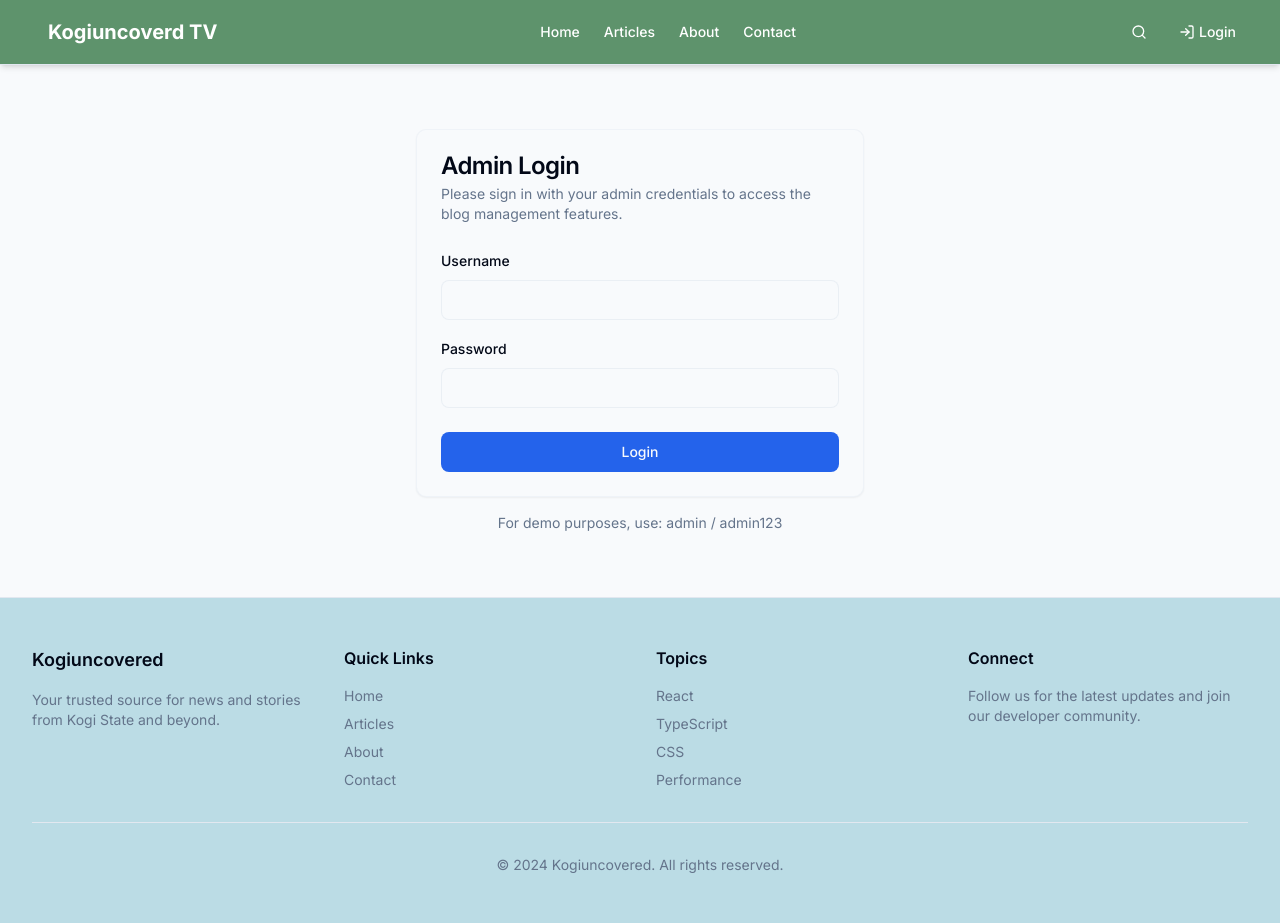
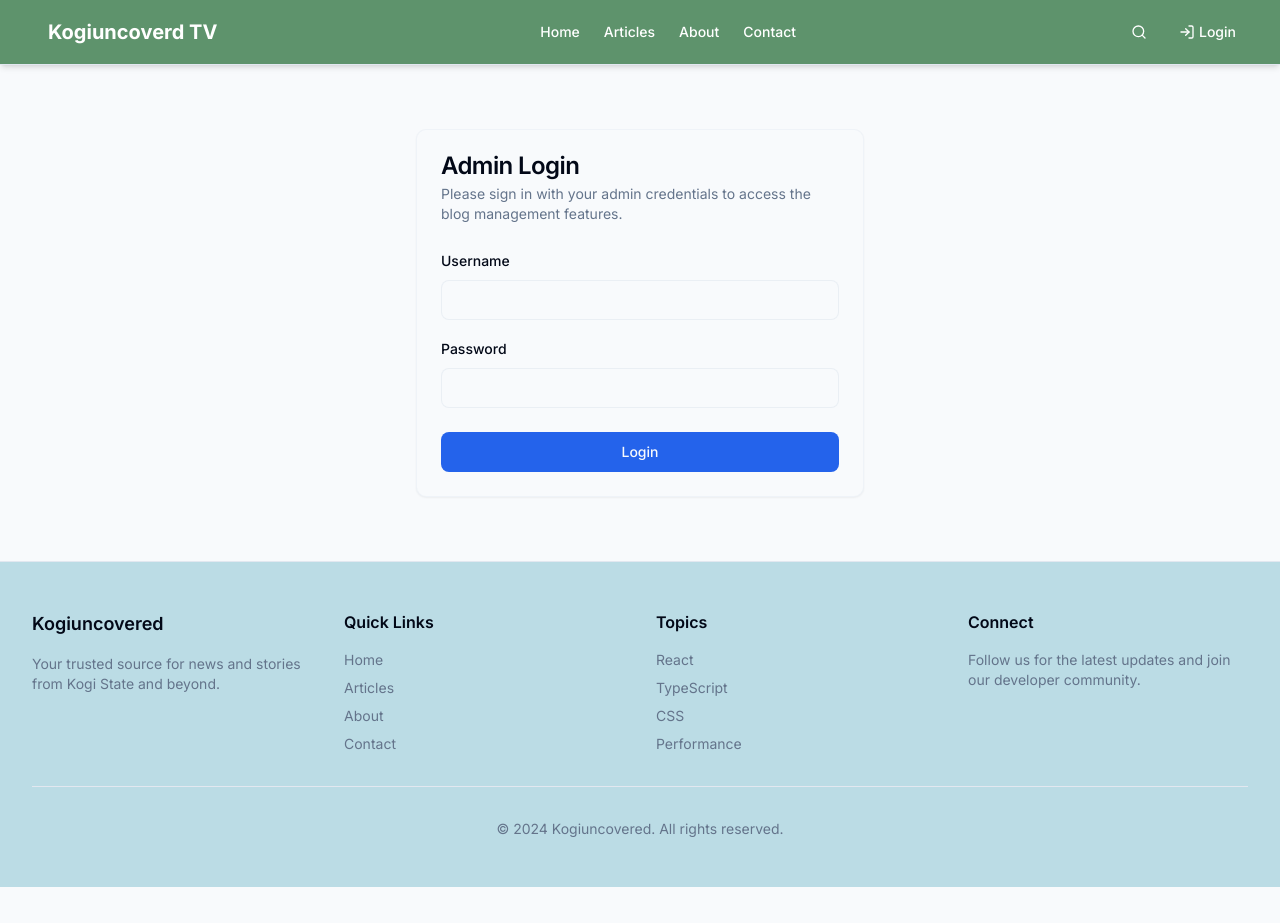
Before and after one commit to Haditech2/kogiuncoveredtv, a React (Vite) app: page /login in a window 1280 px wide. After the commit the page ends 887 px from the top, so only its background shows below. Built offline with nearby package versions, Linux system fonts and the light colour scheme.

Commit message:
Updated AuthContext and Login page

```diff
--- a/src/contexts/AuthContext.tsx
+++ b/src/contexts/AuthContext.tsx
@@ -23,8 +23,8 @@
   return context;
 };
 
-// Mock admin credentials - in a real app, this would be handled by a backend
-const ADMIN_USERNAME = 'admin';
+// Admin credentials
+const ADMIN_USERNAME = 'kogiuncovered';
 const ADMIN_PASSWORD = 'admin123';
 
 export const AuthProvider: React.FC<{ children: React.ReactNode }> = ({ children }) => {
--- a/src/pages/Login.tsx
+++ b/src/pages/Login.tsx
@@ -96,9 +96,6 @@
               </CardFooter>
             </form>
           </Card>
-          <div className="mt-4 text-center text-sm text-muted-foreground">
-            <p>For demo purposes, use: admin / admin123</p>
-          </div>
         </div>
       </main>
       <Footer />
```
